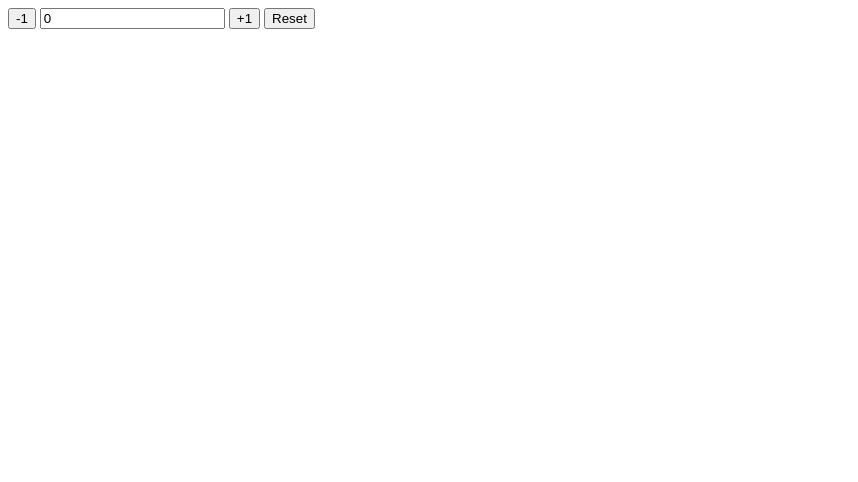
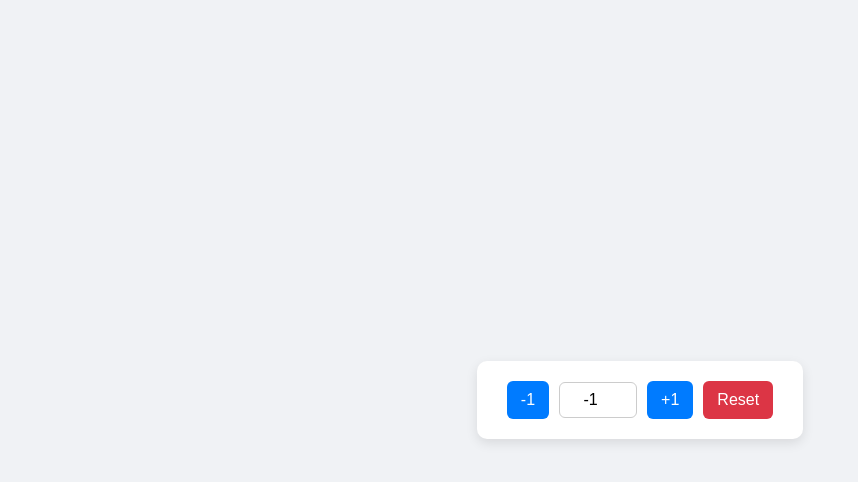
Before and after one commit to Mochizabb/Aumento-e-reducao, a plain HTML site: page index.html in a window 1280 px wide. Both pictures are taken after a click on the button "-1". Shown: the whole page, without its empty margins (0-858 px from the left). Drawn offline with Linux system fonts and the light colour scheme.

Commit message:
Finalizado

```diff
--- a/css/style.css
+++ b/css/style.css
@@ -0,0 +1,51 @@
+body {
+    background: #f0f2f5;
+    font-family: Arial, sans-serif;
+    display: flex;
+    justify-content: center;
+    align-items: center;
+    height: 100vh;
+    margin: 0;
+}
+
+.container {
+    background: white;
+    padding: 20px 30px;
+    border-radius: 10px;
+    box-shadow: 0 4px 12px rgba(0,0,0,0.1);
+    display: flex;
+    gap: 10px;
+    align-items: center;
+}
+
+button {
+    background: #007bff;
+    color: white;
+    border: none;
+    padding: 10px 14px;
+    border-radius: 6px;
+    cursor: pointer;
+    font-size: 16px;
+    transition: background 0.3s;
+}
+
+button:hover {
+    background: #0056b3;
+}
+
+#reset {
+    background: #dc3545;
+}
+
+#reset:hover {
+    background: #a71d2a;
+}
+
+input[type="number"] {
+    width: 60px;
+    padding: 8px;
+    font-size: 16px;
+    text-align: center;
+    border: 1px solid #ccc;
+    border-radius: 6px;
+}
--- a/index.html
+++ b/index.html
@@ -4,6 +4,7 @@
     <meta charset="UTF-8">
     <meta name="viewport" content="width=device-width, initial-scale=1.0">
     <title>Document</title>
+    <link rel="stylesheet" href="css/style.css">
 </head>
 <body>
     <div class="container">
@@ -12,5 +13,9 @@
         <button id="incrementar">+1</button>
         <button id="reset">Reset</button>
     </div>
+
+
+
+    <script src="js/script.js"></script>
 </body>
 </html>
--- a/js/script.js
+++ b/js/script.js
@@ -1,8 +1,25 @@
-document.getElementById('incrementar').addEventListener('click',
+document.getElementById('incrementar').addEventListener('click', more1)
 
-    function() {
+    function more1() {
 
-    const input = document.getElementById('contador');
-    let valorAtual = Number(input.value) || 0;
-    input.value = valorAtual + 1;
-});
+        const input = document.getElementById('contador');
+        let valorAtual = Number(input.value) || 0;
+        input.value = valorAtual + 1;
+    };
+
+    document.getElementById('less').addEventListener('click', less1);
+
+    function less1() {
+
+        const input = document.getElementById('contador');
+        let valorAtual = Number(input.value) || 0;
+        input.value = valorAtual - 1;
+    };
+
+    document.getElementById('reset').addEventListener('click', reset);
+
+    function reset() {
+
+        const input = document.getElementById('contador');
+        input.value = 0;
+    };
```
